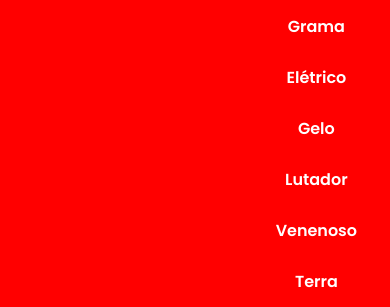
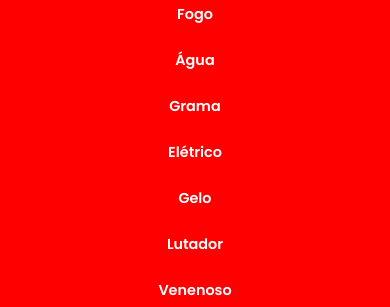
Before and after one commit to Carlos-Soares706/Atividade-1, a plain HTML site: page index.html in a window 390 px wide. Shown: the part 106-413 px from the top of the page. Drawn offline with Linux system fonts and the light colour scheme.

Commit message:
versão2

```diff
--- a/index.html
+++ b/index.html
@@ -6,6 +6,8 @@
     <title>Pokedex</title>
     <link rel="stylesheet" href="styles.css">
     <link href="https://fonts.googleapis.com/css2?family=Poppins:wght@400;600&display=swap" rel="stylesheet">
+    <link rel="manifest" href="/manifest.json">
+
 </head>
 <body>
     <header class="header">
@@ -46,5 +48,16 @@
         </div>
     </div>
     <script src="script.js"></script>
+    <script>
+        if ('serviceWorker' in navigator) {
+          navigator.serviceWorker.register('/service-worker.js')
+            .then(registration => {
+              console.log('Service Worker registrado com sucesso:', registration);
+            })
+            .catch(error => {
+              console.log('Falha ao registrar o Service Worker:', error);
+            });
+        }
+      </script>
 </body>
 </html>
--- a/styles.css
+++ b/styles.css
@@ -33,6 +33,7 @@ body {
     display: flex;
     align-items: center;
     justify-content: space-between;
+    flex-wrap: wrap;
 }
 
 .header .logo {
@@ -41,19 +42,23 @@ body {
     object-fit: contain;
 }
 
+nav {
+    flex: 1;
+}
+
 .nav-list {
     display: flex;
-    flex-wrap: wrap; /* Permite que os itens quebrem para a próxima linha */
+    flex-wrap: wrap;
     list-style: none;
     margin: 0;
     padding: 0;
-    gap: 10px; /* Espaçamento entre os itens */
-    justify-content: center; /* Centraliza os itens horizontalmente */
+    gap: 10px;
+    justify-content: center;
 }
 
 .nav-list li {
-    flex: 0 1 12%; /* Ajusta a largura dos itens e permite que quebrem para a próxima linha */
-    max-width: 120px; /* Limita a largura máxima dos itens */
+    flex: 1 1 auto;
+    max-width: 100px; /* Ajuste o máximo necessário */
 }
 
 .nav-list li a {
@@ -61,8 +66,9 @@ body {
     text-decoration: none;
     font-weight: bold;
     padding: 8px 12px;
+    display: block;
+    text-align: center;
     transition: background-color 0.3s;
-    display: block; /* Faz com que o link ocupe toda a área do item */
 }
 
 .nav-list li a:hover {
@@ -129,9 +135,38 @@ img {
 }
 
 /* Estilos responsivos */
-@media (max-width: 600px) {
+@media (max-width: 768px) {
+    .header {
+        flex-direction: column;
+        align-items: center;
+        padding: 10px;
+    }
+
     .header .logo {
         height: 60px;
+        margin-bottom: 10px;
+    }
+
+    .nav-list {
+        flex-direction: column;
+        gap: 5px;
+    }
+
+    .nav-list li {
+        flex: 1 1 auto;
+        max-width: none; /* Remove o limite máximo de largura */
+    }
+
+    .nav-list li a {
+        padding: 10px;
+        font-size: 0.9rem;
+    }
+}
+
+@media (max-width: 480px) {
+    .container {
+        margin: 120px auto 20px;
+        padding: 20px;
     }
 
     h2 {
@@ -148,11 +183,6 @@ img {
     }
 
     .nav-list {
-        flex-direction: column; /* Muda a direção para coluna em telas pequenas */
-        align-items: center; /* Centraliza os itens verticalmente */
-    }
-
-    .nav-list li {
-        flex: 1 0 80%; /* Ajusta a largura dos itens em telas pequenas */
+        gap: 5px;
     }
 }
```
Also changed, not shown: service-worker.js (added, +22 -0 lines), manifest.json (added).
